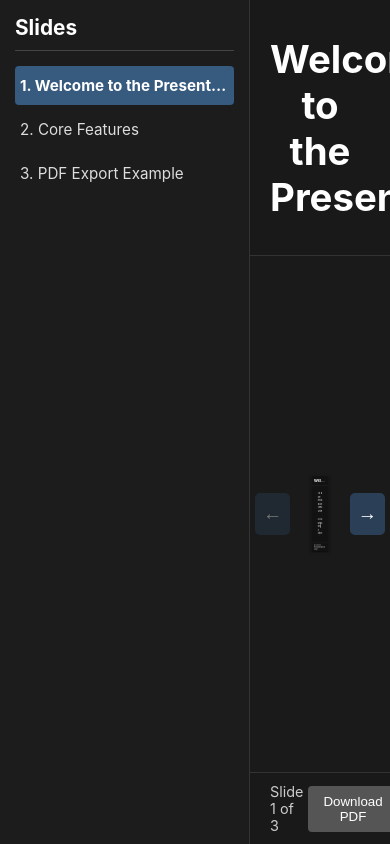
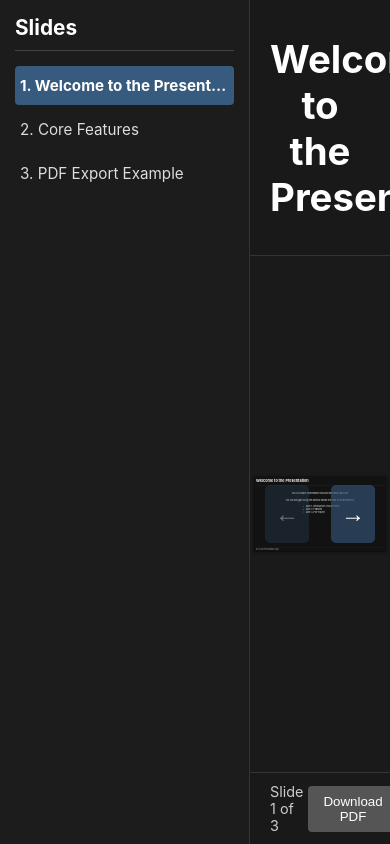
Before and after one commit to nilsplum/JS-PDF-Presentation-Template, a React (Vite) app: page / in a window 390 px wide. Built offline with nearby package versions, Linux system fonts and the light colour scheme.

Commit message:
remove fixed styling for slide content

```diff
--- a/src/styles.css
+++ b/src/styles.css
@@ -166,23 +166,6 @@ html, body, #root {
   }
 }
 
-.slide-active h1, .slide-active h2, .slide-active h3 {
-  margin-top: 0;
-  margin-bottom: 0.8em;
-  color: #0056b3;
-}
-
-.slide-active p {
-    margin-bottom: 1em;
-}
-
-.slide-active ul, .slide-active ol {
-    margin-left: 20px;
-    margin-bottom: 1em;
-}
-
-/* Simple fade-in animation */
-
 
 /* Side Navigation Buttons */
 .slide-nav-button {
@@ -247,63 +230,17 @@ html, body, #root {
 
 /* Add this after the existing styles to support BaseSlide */
 
-/* Base Slide Styles */
-.base-slide {
-  width: 100%;
-  height: 100%;
-  border-radius: 0; /* Removed rounded corners */
-  overflow: hidden;
-  box-shadow: 0 4px 15px rgba(0, 0, 0, 0.2);
-  /* Ensure content scales with the slide */
-  display: flex;
-  flex-direction: column;
-}
 
-.base-slide-header {
-  /* Styles will be set inline in the component */
-}
 
-.base-slide-content {
-  /* Styles will be set inline in the component */
-  min-height: 0; /* Important for a flex child that needs to be scrollable */
-  line-height: 1.6;
-  color: inherit; /* Inherit the text color from parent */
-}
-
-.base-slide-content p,
-.base-slide-content ul,
-.base-slide-content ol {
-  line-height: 1.6;
-  color: inherit; /* Inherit the text color from parent */
-}
-
-.base-slide-content a {
-  color: #4dacff; /* Bright blue links for dark background */
-  text-decoration: none;
-}
-
-.base-slide-content a:hover {
-  text-decoration: underline;
-}
 
 /* Make code snippets stand out on dark background */
-.base-slide-content code {
-  background-color: #2d2d2d;
-  padding: 2px 5px;
-  border-radius: 3px;
-  font-family: 'Courier New', Courier, monospace;
-  font-size: 0.9em;
-  color: #f8f8f8;
-}
 
 /* Update selection styles */
 ::selection {
   background-color: #375a7f; /* Dark blue selection */
   color: white;
-}
-
-.base-slide-footer {
-  /* Styles will be set inline in the component */
+  /* Disable text wrapping where not explicitly intended */
+  white-space: pre-wrap;
 }
 
 /* New container to better handle slide scaling */
@@ -341,35 +278,12 @@ html, body, #root {
   color: #ff6b6b;
 }
 
-/* Inactive slide styling */
-.slide-inactive {
-  display: none; /* Belt and suspenders with the inline style */
-}
 
 /* Ensure the slide navigation buttons stay on top */
 .slide-nav-button {
   z-index: 20; /* Higher z-index to stay above slides */
 }
 
-/* Responsive scaling for smaller screens */
-@media (max-width: 768px) {
-  .slide-active {
-    max-width: 95%; /* Allow slightly more width on smaller screens */
-  }
-
-  .slide-nav-button {
-    padding: 10px 8px; /* Smaller buttons on mobile */
-    font-size: 1.2em;
-  }
-
-  .slide-nav-prev {
-    left: 5px;
-  }
-
-  .slide-nav-next {
-    right: 5px;
-  }
-}
 
 /* Fixed Scale Content Styles */
 .fixed-scale-content {
@@ -387,15 +301,6 @@ html, body, #root {
   --ref-height: 576px;
 }
 
-/* Non-responsive content behavior */
-.fixed-scale-content * {
-  position: relative; /* All elements positioned relative to their normal position */
-  /* Disable responsive font sizing */
-  font-size: inherit !important;
-  line-height: inherit !important;
-  /* Disable text wrapping where not explicitly intended */
-  white-space: pre-wrap;
-}
 
 /* Ensure the base slide maintains fixed proportions */
 .base-slide {
@@ -436,12 +341,12 @@ html, body, #root {
 
 
 /* Force fixed sizes for specific elements */
-.fixed-scale-content h1 { font-size: 32px !important; line-height: 1.3 !important; }
-.fixed-scale-content h2 { font-size: 28px !important; line-height: 1.3 !important; }
-.fixed-scale-content h3 { font-size: 24px !important; line-height: 1.3 !important; }
-.fixed-scale-content p { font-size: 18px !important; line-height: 1.5 !important; }
-.fixed-scale-content li { font-size: 18px !important; line-height: 1.5 !important; }
-.fixed-scale-content code { font-size: 16px !important; }
+/* .fixed-scale-content h1 { font-size: 32px !important; line-height: 1.3 !important; } */
+/* .fixed-scale-content h2 { font-size: 28px !important; line-height: 1.3 !important; } */
+/* .fixed-scale-content h3 { font-size: 24px !important; line-height: 1.3 !important; } */
+/* .fixed-scale-content p { font-size: 18px !important; line-height: 1.5 !important; } */
+/* .fixed-scale-content li { font-size: 18px !important; line-height: 1.5 !important; } */
+/* .fixed-scale-content code { font-size: 16px !important; } */
 
 /* For small screens, ensure minimum spacing */
 @media (max-height: 600px) {
```
Also changed, not shown: 1 other file (tests, documents, lock files or other folders).
